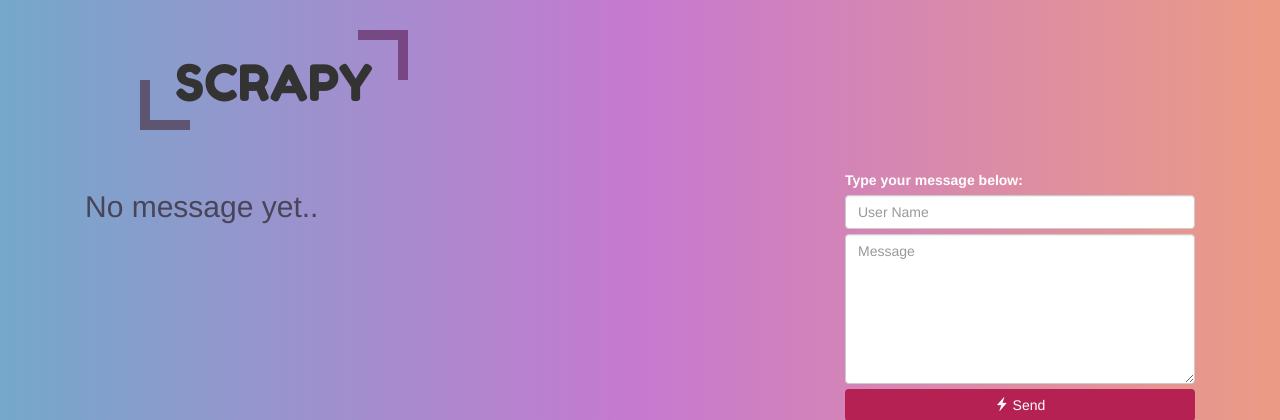
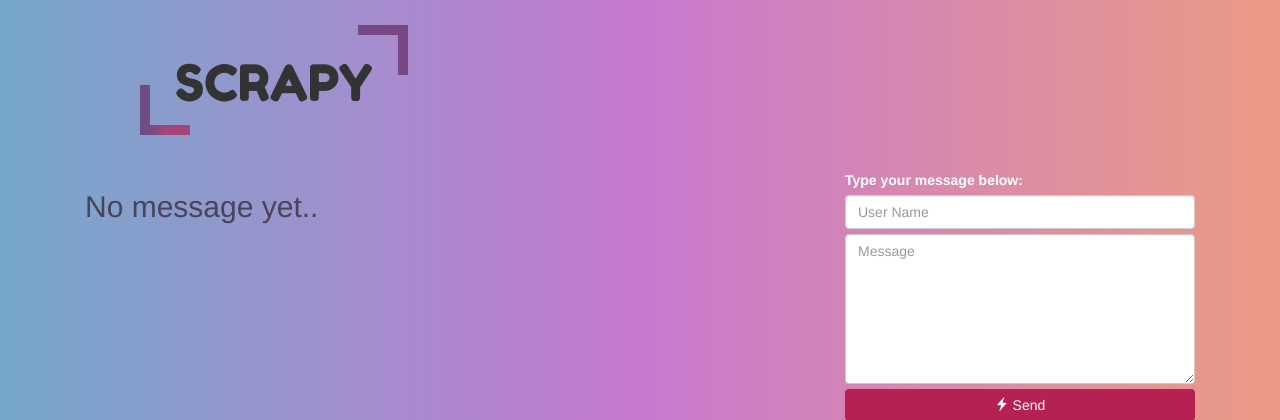
Before and after one commit to cuprumtan/psu-labs, a Flask app: page / in a window 1280 px wide; the page is wider, and only the part inside the window is pictured. Shown: the top 420 px of that part. Run offline with Flask 2, Linux system fonts and the light colour scheme; some libraries are stand-ins or nearby versions.

Commit message:
Добавлен градиент нижней границы

```diff
--- a/static/css/style.css
+++ b/static/css/style.css
@@ -30,7 +30,7 @@ h1:before {
   height: 50px;
   width: 50px;
   transition-duration: 500ms;
-  border: 0 solid #4B384C;
+  border: 0 solid #B52153;
   opacity: 0.7;
 }
 h1:before {
@@ -39,12 +39,16 @@ h1:before {
   border-right-color: #632C65;
   border-top-color: #632C65;
   right: -35px;
-  top: -25px;
+  top: -30px;
 }
 h1:after {
   border-bottom-width: 10px;
   border-left-width: 10px;
-  bottom: -5px;
+  -moz-border-image: -moz-linear-gradient(right, #B52153 60%, #632C65 100%);
+  -webkit-border-image: -webkit-linear-gradient(right, #B52153 60%, #632C65 100%);
+  border-image: linear-gradient(to left, #B52153 60%, #632C65 100%);
+  border-image-slice: 1;
+  bottom: -10px;
   left: -35px;
 }
 
@@ -52,5 +56,5 @@ h1:hover:before,
 h1:hover:after {
   width: 100vw;
   height: 100px;
-  opacity: 0.9;
+  opacity: 1;
 }
```
